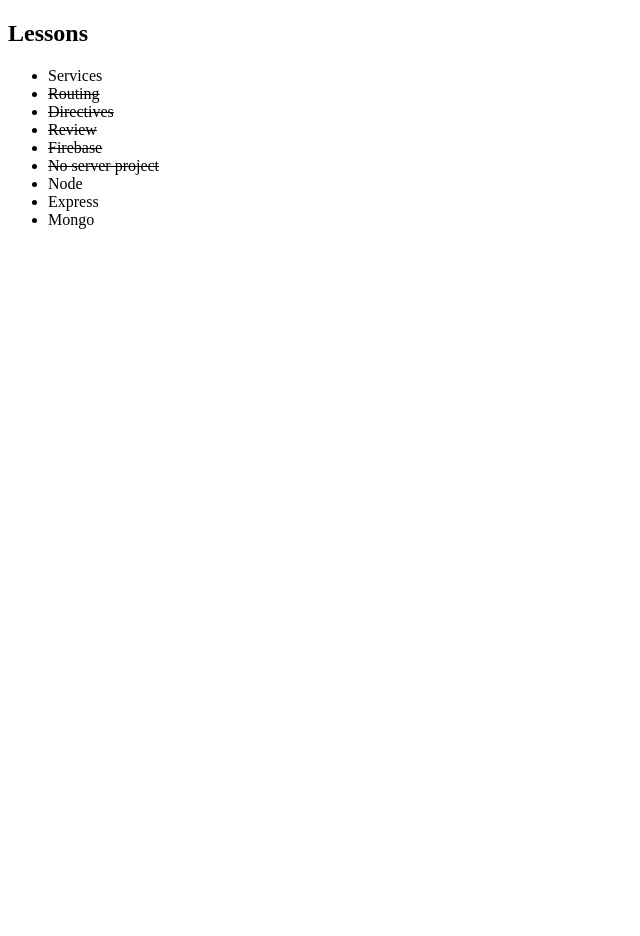
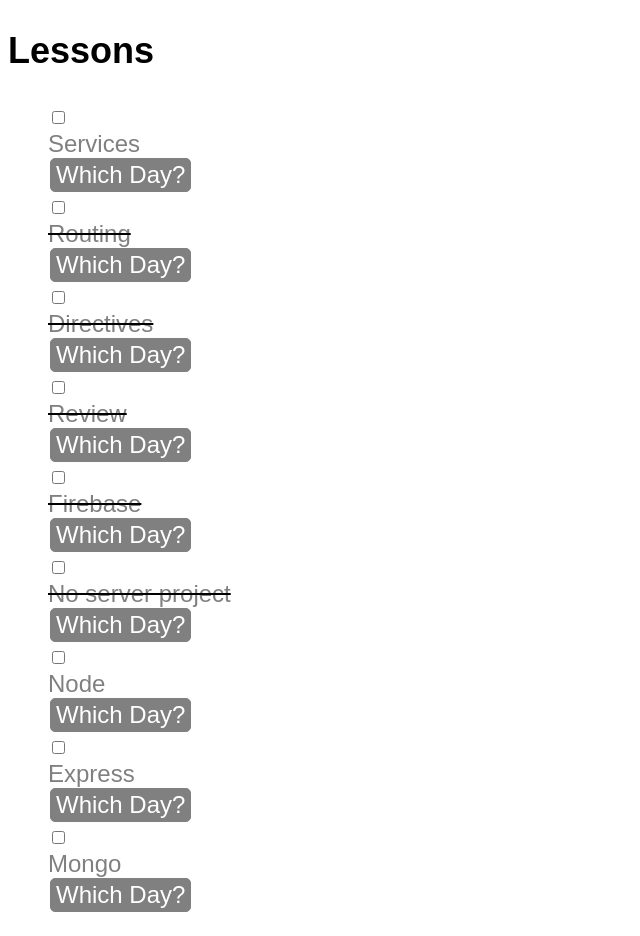
Before and after one commit to splanderson/Angular9, a plain HTML site: page index.html in a window 1280 px wide. Shown: the whole page, without its empty margins (0-640 px from the left). Before the commit the page ends 800 px from the top, so only its background shows below. Drawn offline with nearby package versions, Linux system fonts and the light colour scheme; some packages are replaced by stand-ins of ours.

Commit message:
updated directives, added checkbox

```diff
--- a/index.html
+++ b/index.html
@@ -3,11 +3,12 @@
   <head>
     <meta charset="utf-8">
     <title>Lesson Hider</title>
+    <link rel="stylesheet" href="styles.css"></link>
   </head>
   <body ng-controller="lessonController">
     <h2>Lessons</h2>
     <ul>
-      <lesson-hider ng-repeat="lesson in lessons" lesson="lesson"></lesson-hider>
+      <lesson-hider ng-repeat="lesson in lessons" lesson="lesson" day-alert="announceDay(lesson, day)"></lesson-hider>
     </ul>
 
     <script src="https://ajax.googleapis.com/ajax/libs/angularjs/1.4.3/angular.js"></script>
--- a/lesson/lessonCtrl.js
+++ b/lesson/lessonCtrl.js
@@ -1,5 +1,10 @@
 app
   .controller('lessonController', function($scope){
     $scope.lessons = ['Services', 'Routing', 'Directives', 'Review', 'Firebase', 'No server project', 'Node', 'Express', 'Mongo'];
-    $scope.test = 'Two-way data binding!';
+    $scope.announceDay = function(lesson, day){
+      alert(lesson + ' is active on ' + day + '.');
+    };
+    // $scope.checkboxModel = {
+    //
+    //  };
   });
--- a/lesson/lessonHider.html
+++ b/lesson/lessonHider.html
@@ -1 +1,5 @@
-<li>{{lesson}}</li>
+<div>
+  <input type="checkbox" ng-checked="strikeThru"></input>
+  <li>{{lesson}}</li>
+  <button ng-click="dayAlert({lesson: lesson, day: lessonDay})">Which Day?</button>
+</div>
--- a/lesson/lessonHider.js
+++ b/lesson/lessonHider.js
@@ -4,7 +4,8 @@ app
       templateUrl: 'lesson/lessonHider.html',
       restrict: 'E',
       scope: {
-        lesson: '='
+        lesson: '=',
+        dayAlert: '&'
       },
       controller: function($scope, lessonService){
           $scope.getSchedule = lessonService.getSchedule();
@@ -13,8 +14,9 @@ app
         scope.getSchedule.then(function(response){
           scope.schedule = response.data;
           scope.schedule.forEach(function(scheduleDay) {
-            if (scheduleDay.lesson === scope.lesson) {
+            if(scheduleDay.lesson === scope.lesson) {
               element.css('text-decoration', 'line-through');
+              scope.lessonDay = scheduleDay.weekday;
               return;
             }
           });
--- /dev/null
+++ b/styles.css
@@ -0,0 +1,26 @@
+body {
+  font-size: 24px;
+  font-family: sans-serif;
+}
+
+li {
+  list-style: none;
+  color: gray;
+}
+
+button {
+  border: 1px solid gray !important;
+  border-radius: 5px !important;
+  background: gray;
+  color: #FFF !important;
+  padding: 2px 5px !important;
+  text-shadow: none !important;
+  box-shadow: none !important;
+  margin-left: 2px;
+  font-size: 24px;
+
+}
+
+button:hover {
+background: #666 !important;
+}
```
